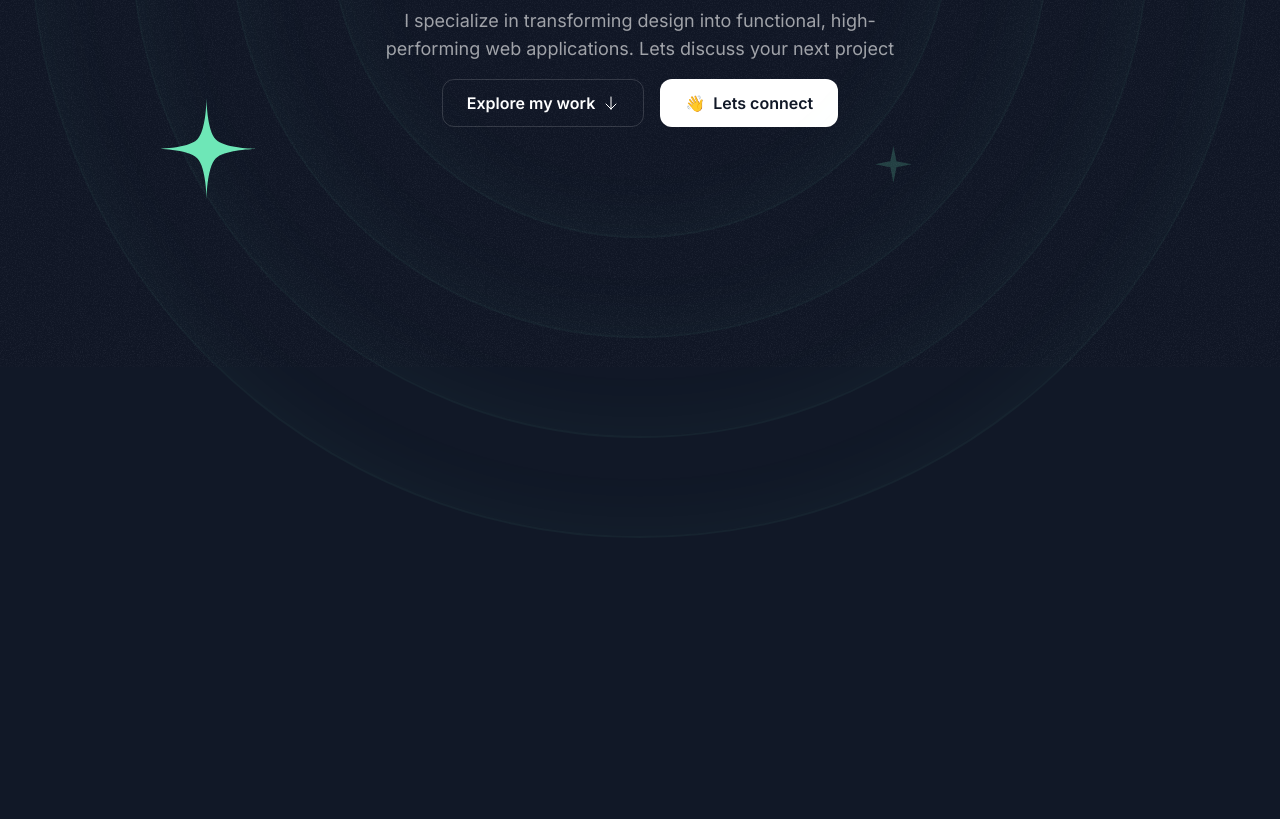
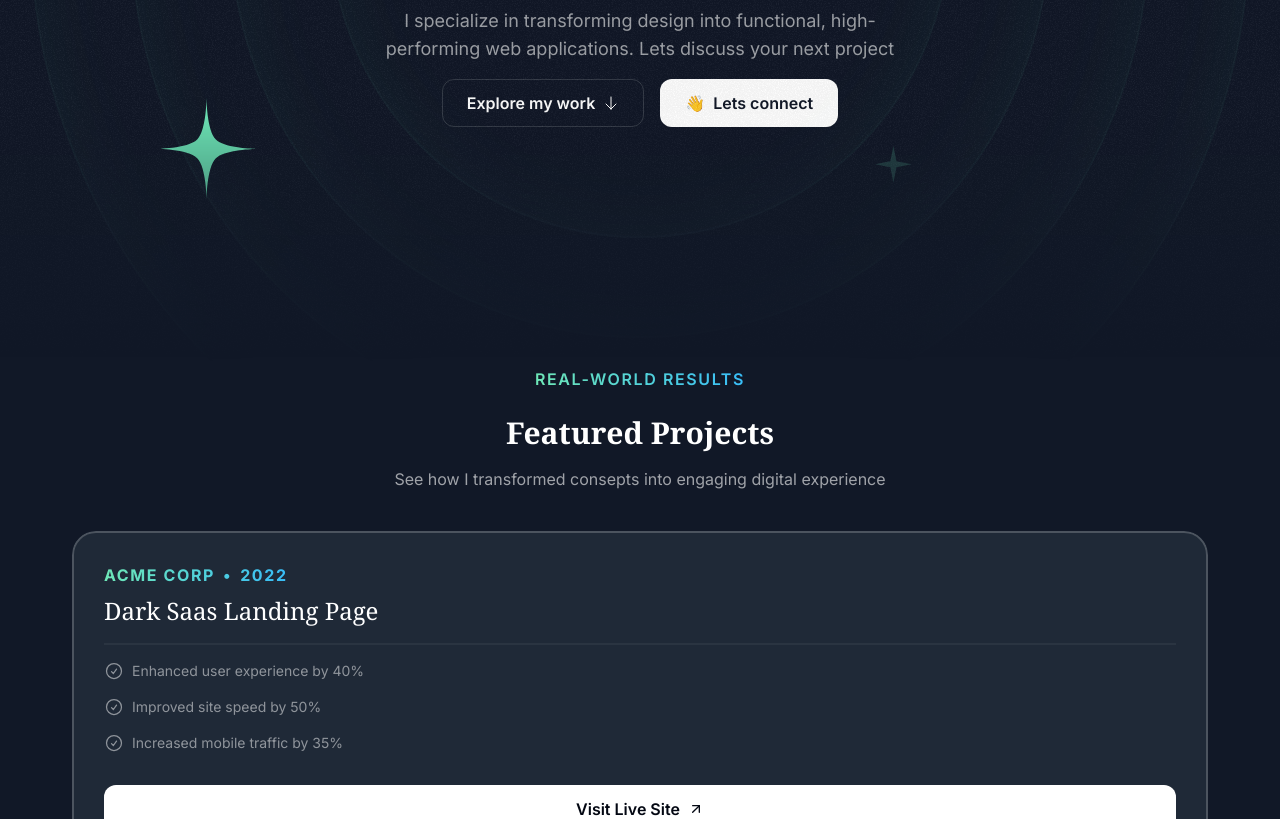
Before and after one commit to shivanibhadauria/portfolioNextjs, a Next.js app: page / in a window 1280 px wide. Shown: the part 549-1368 px from the top of the page. Before the commit the page ends 1087 px from the top, so only its background shows below. Built offline with nearby package versions, Linux system fonts and the light colour scheme; a web font is replaced by a local one.

Commit message:
mobile project section added

```diff
--- a/src/app/page.tsx
+++ b/src/app/page.tsx
@@ -1,5 +1,6 @@
 import { HeroSection } from "@/sections/Hero";
 import { Header } from "../sections/Header";
+import { ProjectsSection } from "@/sections/Projects";
 export default function Home() {
   return (
     <div>
@@ -7,6 +8,7 @@
         <div>
           <Header />
           <HeroSection />
+          <ProjectsSection />
         </div>
       </h1>
     </div>
--- a/src/sections/Hero.tsx
+++ b/src/sections/Hero.tsx
@@ -8,7 +8,8 @@
 
 export const HeroSection = () => {
   return (
-    <div className="py-32 md-py-48 lg:py-60 relative z-0 ">
+    <div className="py-32 md-py-48 lg:py-60 relative z-0 overflow-x-clip ">
+      <div className=" absolute inset-0 mask-image-linear-gradient  ">
         <div
           className=" absolute  inset-0 -z-30  opacity-5  "
           style={{ backgroundImage: `url(${grain.src})` }}
@@ -46,6 +47,7 @@
         <Orbit size={650} rotation={-5}>
           <div className=" bg-emerald-300/20 size-2 rounded-full  "></div>
         </Orbit>
+      </div>
 
       <div className="container">
         <div className=" flex flex-col items-center">
--- a/src/sections/Projects.tsx
+++ b/src/sections/Projects.tsx
@@ -1,6 +1,9 @@
 import darkSaasLandingPage from "@/assets/images/dark-saas-landing-page.png";
 import lightSaasLandingPage from "@/assets/images/light-saas-landing-page.png";
 import aiStartupLandingPage from "@/assets/images/ai-startup-landing-page.png";
+import ArrowUp from "@/assets/icons/arrow-up-right.svg";
+import Image from "next/image";
+import CheckIcon from "@/assets/icons/check-circle.svg";
 
 const portfolioProjects = [
   {
@@ -42,5 +45,63 @@
 ];
 
 export const ProjectsSection = () => {
-  return <div>Projects Section</div>;
+  return (
+    <section className="pb-16">
+      <div className="container ">
+        <div className="flex justify-center">
+          <p className=" bg-gradient-to-r from-emerald-300 to-sky-400 text-transparent bg-clip-text text-center font-semibold uppercase tracking-widest  ">
+            REAL-WORLD RESULTS
+          </p>
+        </div>
+        <h2 className=" font-serif font-bold text-3xl mt-6 text-center ">
+          Featured Projects
+        </h2>
+        <p className=" text-white/60 text-center mt-4 ">
+          See how I transformed consepts into engaging digital experience
+        </p>
+
+        <div className=" flex  flex-col  gap-20 mt-10  ">
+          {portfolioProjects.map((project) => (
+            <div
+              className=" bg-gray-800 rounded-3xl z-0  relative after:content-[''] after:absolute after:inset-0 after:z-10 overflow-hidden  after:outline-2 after:outline after:-outline-offset-2 after:rounded-3xl after:outline-white/20  px-8 pt-8 "
+              key={project.title}
+            >
+              <div className="   gap-2 bg-gradient-to-r from-emerald-300 to-sky-400 text-transparent bg-clip-text uppercase tracking-widest font-bold inline-flex ">
+                <span className="">{project.company}</span>
+                <span className="  "> &bull; </span>
+                <span>{project.year}</span>
+              </div>
+              <h2 className=" font-serif    text-2xl mt-2 ">{project.title}</h2>
+              <hr className=" border-t-2 border-white/5 mt-4 " />
+              <ul className="flex flex-col gap-4 mt-4">
+                {project.results.map((result) => (
+                  <>
+                    <li className="flex gap-2 text-sm text-white/50 ">
+                      <CheckIcon className="size-5" />
+                      <span>{result.title}</span>
+                    </li>
+                  </>
+                ))}
+              </ul>
+              <a className="   " href={project.link}>
+                <button
+                  type="button"
+                  className=" text-gray-950  mt-8 bg-white h-12 w-full rounded-xl font-semibold items-center justify-center gap-2 flex   "
+                >
+                  <span>Visit Live Site</span>
+
+                  <ArrowUp className="size-4 inline-flex" />
+                </button>
+              </a>
+              <Image
+                className=" mt-8  -mb-4 "
+                src={project.image}
+                alt="Project Image"
+              />
+            </div>
+          ))}
+        </div>
+      </div>
+    </section>
+  );
 };
--- a/tailwind.config.ts
+++ b/tailwind.config.ts
@@ -24,10 +24,26 @@
   fontFamily:{
     sans: 'var(--font-sans)',
     sarif: 'var(--font-serif)',
-  }
+  },
+  maskImage: {
+    'linear-gradient': 'linear-gradient(to bottom, transparent, black 10%, black 70%, transparent)',
+  },
+  // Add this manually to support Chromium-based browsers
+  '-webkit-mask-image': {
+    'linear-gradient': 'linear-gradient(to bottom, transparent, black 10%, black 70%, transparent)',
+  },
 
     },
   },
-  plugins: [],
+  plugins: [
+    function ({ addUtilities }) {
+      addUtilities({
+        '.mask-image-linear-gradient': {
+          'mask-image': 'linear-gradient(to bottom, transparent, black 10%, black 70%, transparent)',
+          '-webkit-mask-image': 'linear-gradient(to bottom, transparent, black 10%, black 70%, transparent)',
+        },
+      });
+    },
+  ],
 };
 export default config;
```
Lines whose indentation alone changed are shown as unchanged.
